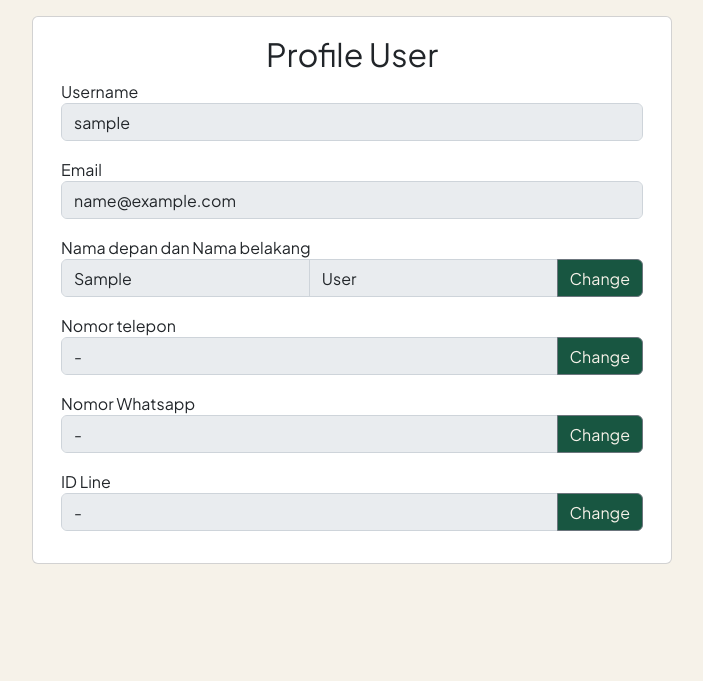
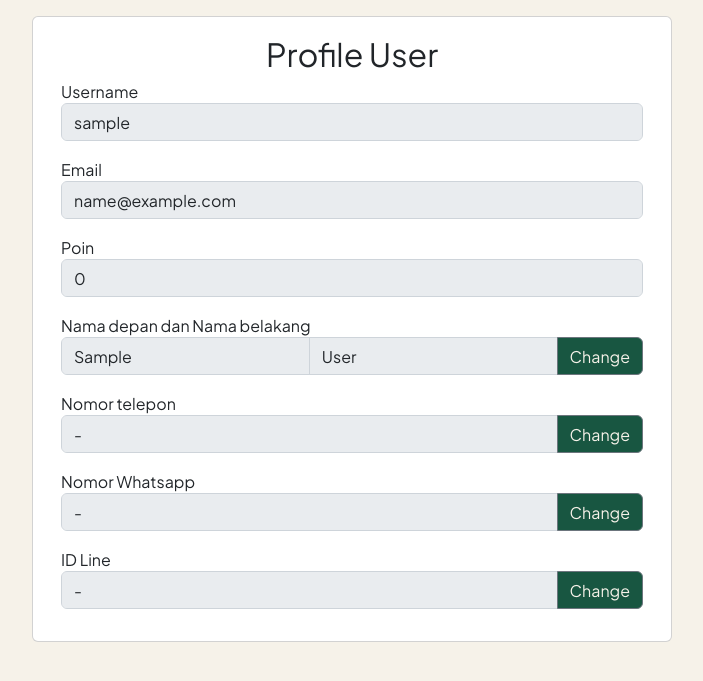
Before and after one commit to KristoJeremy/Sayang-Dibuang-Web, a Django app: a page that uses fitur_autentikasi/templates/profile.html in a window 1280 px wide. Shown: the part 68-749 px from the top of the page, without its empty margins (288-991 px from the left). Run offline with Django 4.2, Linux system fonts and the light colour scheme; the visitor is signed in with stand-in values (Sample User, id 1); data comes from the database, SQL or seed files in the repository.

Commit message:
Add user's poin field in profile.html

```diff
--- a/fitur_autentikasi/static/fitur_autentikasi/update_profile.js
+++ b/fitur_autentikasi/static/fitur_autentikasi/update_profile.js
@@ -20,6 +20,9 @@ $(document).ready(function() {
             // Set ID line
             $("#id_line").attr("disabled", "disabled")
             $("#id_line").val(data.line !== "" ? data.line : "-")
+
+            // Set poin
+            $("#poin").val(data.poin)
         }
     })
     // Set username dan email
@@ -36,7 +39,7 @@ $(document).ready(function() {
 
     // Menambahkan dan menghapus tombol update
     var change = false
-    var jumlah_element_input = 7
+    var jumlah_element_input = 8
 
     $("button.profile").click(function(){
         $("div.alert-success").remove()
--- a/fitur_autentikasi/templates/profile.html
+++ b/fitur_autentikasi/templates/profile.html
@@ -34,6 +34,12 @@
                             Email
                             <input type="text" class="form-control" disabled="disabled" id="email">
                         </div>
+
+                        <div class="poin">
+                            Poin
+                            <input type="text" class="form-control" disabled="disabled" id="poin">
+                        </div>
+
                         <div class="first-last-name">
                             {{ user_update_form.first_name.label }}
                             dan
```
Lines whose indentation alone changed are shown as unchanged.
